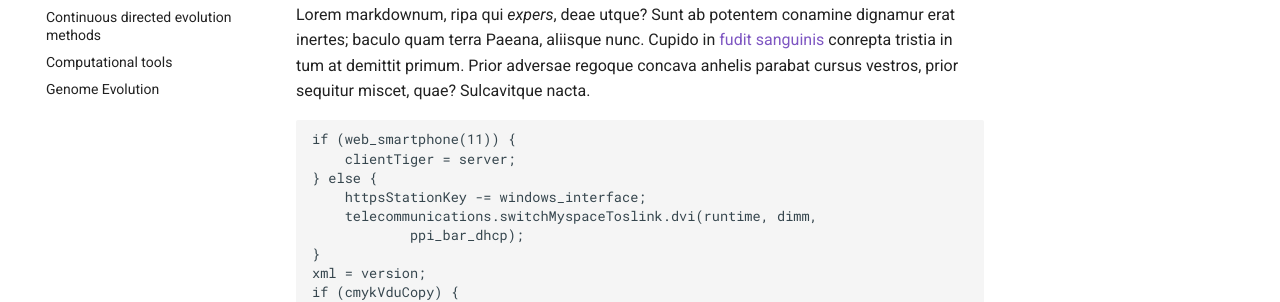
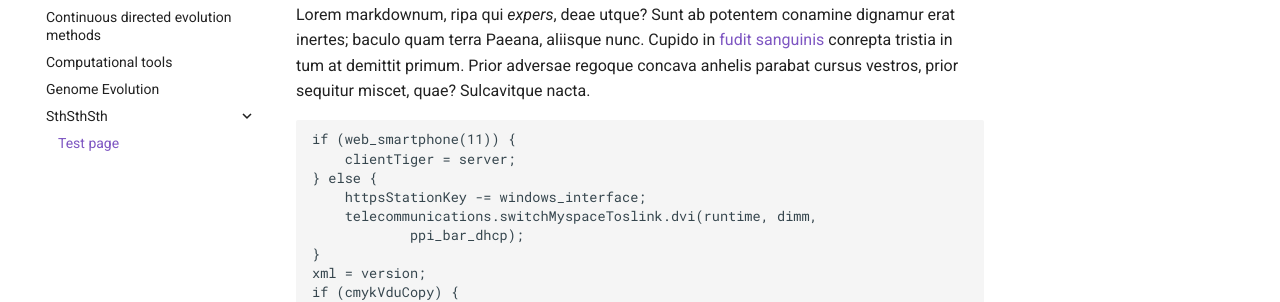
Before and after one commit to idechq/idec-wiki, an MkDocs documentation site: the page built from docs/about.md, in a window 1280 px wide. Shown: the part 229-531 px from the top of the page. Built offline with MkDocs 1.6.1 and Material for MkDocs 9.7.7, drawn with Linux system fonts in a browser that asks for light colours; comment, search, counter and statistics services are not loaded.

Commit message:
Add about.md test

```diff
--- a/mkdocs.yml
+++ b/mkdocs.yml
@@ -59,3 +59,5 @@ nav:
     - Continuous directed evolution methods: cont_de_methods.md
     - Computational tools: computational_tools.md
     - Genome Evolution: genome_evolution.md
+    - SthSthSth:
+        - Test page: about.md
```
